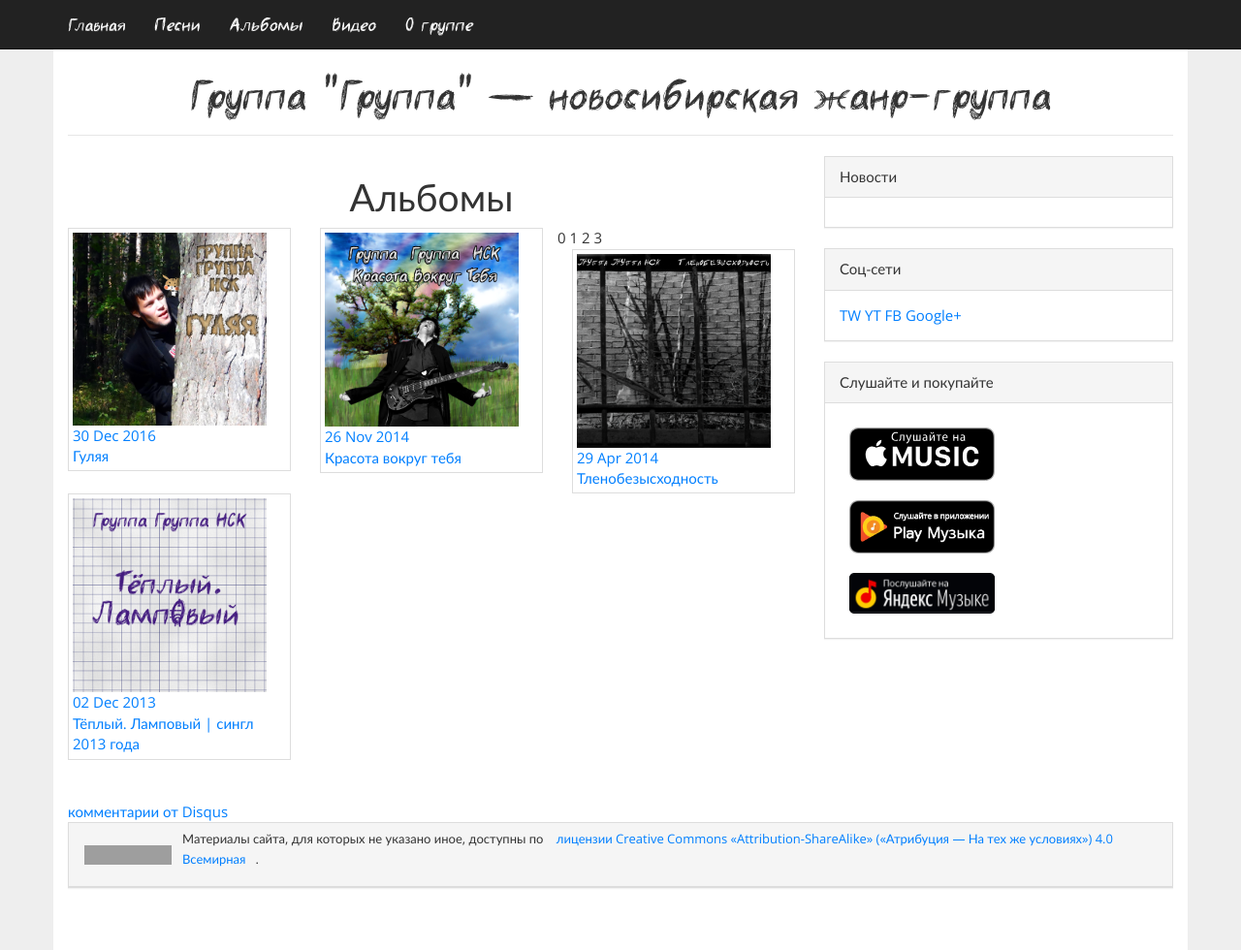
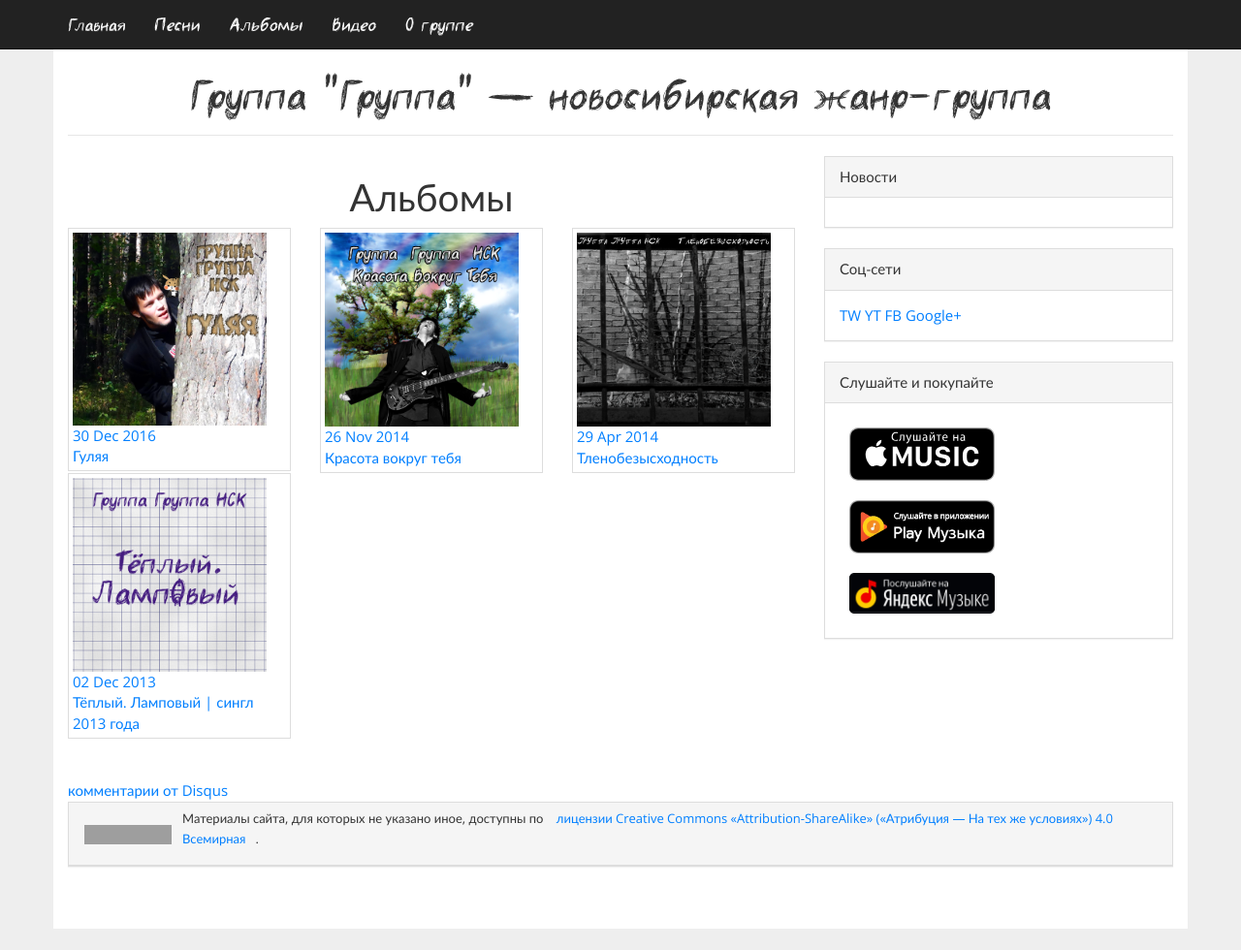
Before and after one commit to gruppa-gruppa-nsk/gruppa-gruppa-nsk.github.io, a Jekyll site: the page built from albums/index.html, in a window 1280 px wide and 980 px high. Shown: the whole window at 97% size. Built offline with Jekyll 4.4.1, drawn with Linux system fonts in a browser that asks for light colours; comment, search, counter and statistics services are not loaded; grey boxes are pictures that could not be loaded.

Commit message:
{% assign count = count | plus: 1 %}

```diff
--- a/albums/index.html
+++ b/albums/index.html
@@ -22,7 +22,7 @@ title: Песни группы
 				</a>
 			</div>
 		</div>
-		{% increment counter %}
+		{% assign count = count | plus: 1 %}
 	{% endif %}
 	{% if modulo == '2' or forloop.last %}
 		</div>
```
Also changed, not shown: other parts of albums/index.html (+1 -1 lines).
